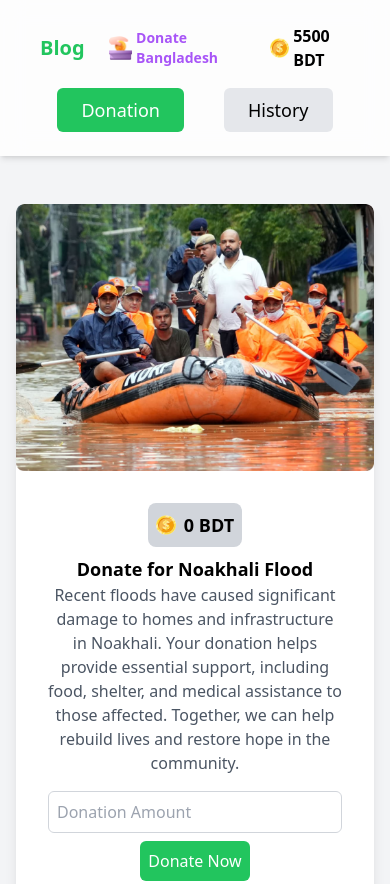
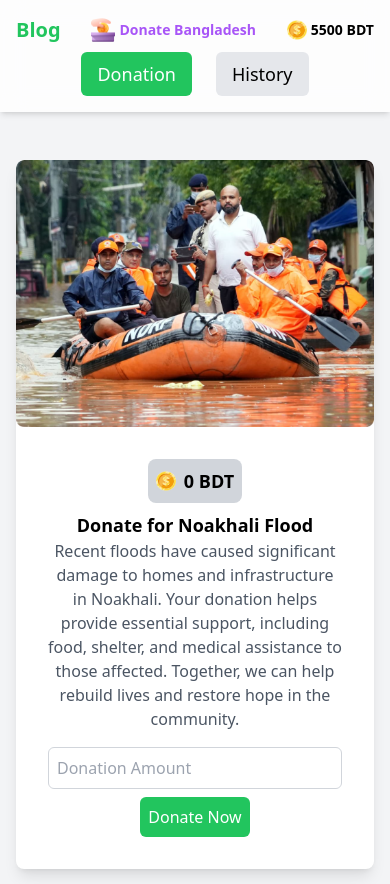
Before and after one commit to Aiman03-del/Donate-Bangladesh, a plain HTML site: page index.html in a window 390 px wide. Shown: the top 884 px of the page. Drawn offline with nearby package versions, Linux system fonts and the light colour scheme.

Commit message:
navbar responsivness

```diff
--- a/index.html
+++ b/index.html
@@ -14,45 +14,49 @@
   <body class="bg-gray-100 font-noto-sans min-h-screen flex flex-col">
     <nav
       id="navbar"
-      class="bg-white bg-opacity-80 shadow-md p-6 flex flex-col items-center sticky top-0 z-50 backdrop-blur-md transition duration-300 ease-in-out"
+      class="bg-white bg-opacity-80 shadow-md p-4 sm:p-2 flex flex-col sticky top-0 z-50 backdrop-blur-md transition duration-300 ease-in-out"
     >
-      <div
-        class="w-full px-4 md:px-6 flex justify-between items-center space-x-6"
-      >
+      <div class="flex justify-between">
         <a
           href="#"
-          class="text-xl font-bold text-green-500"
+          class="text-xl font-bold text-green-500 sm:text-lg"
           onclick="window.location.href='blog.html'"
         >
           Blog
         </a>
 
-        <div class="flex items-center justify-center">
-          <img class="w-6 h-6 mr-1" src="./assets/logo.png" alt="" />
-          <h3 class="font-bold text-purple-500 text-sm md:text-base">
+        <div class="flex flex-row items-center">
+          <img
+            class="w-6 h-6 sm:w-5 sm:h-5 mr-1"
+            src="./assets/logo.png"
+            alt=""
+          />
+          <h3 class="font-bold text-purple-500 text-sm md:text-base sm:text-xs">
             Donate Bangladesh
           </h3>
         </div>
-
-        <div class="flex items-center">
-          <img class="w-5 h-5 mr-1" src="./assets/coin.png" alt="" /><span
-            id="myAccount"
-            class="font-bold"
+        <div class="flex flex-row items-center">
+          <img
+            class="w-5 h-5 sm:w-4 sm:h-4 mr-1"
+            src="./assets/coin.png"
+            alt=""
+          />
+          <span id="myAccount" class="font-bold text-sm sm:text-xs"
             >5500 BDT</span
           >
         </div>
       </div>
 
-      <div class="flex space-x-10 mt-4 mx-8">
+      <div class="flex flex-row justify-center space-x-6 mt-2 sm:space-x-4">
         <button
           id="donationBtn"
-          class="bg-green-500 text-white text-lg px-6 py-2 rounded-md hover:bg-green-600"
+          class="bg-green-500 text-white text-lg sm:text-base px-4 sm:px-3 py-2 rounded-md hover:bg-green-600"
         >
           Donation
         </button>
         <button
           id="historyBtn"
-          class="bg-gray-200 text-black text-lg px-6 py-2 rounded-md hover:bg-gray-300"
+          class="bg-gray-200 text-black text-lg sm:text-base px-4 sm:px-3 py-2 rounded-md hover:bg-gray-300"
         >
           History
         </button>
```
Also changed, not shown: 1 other file.
